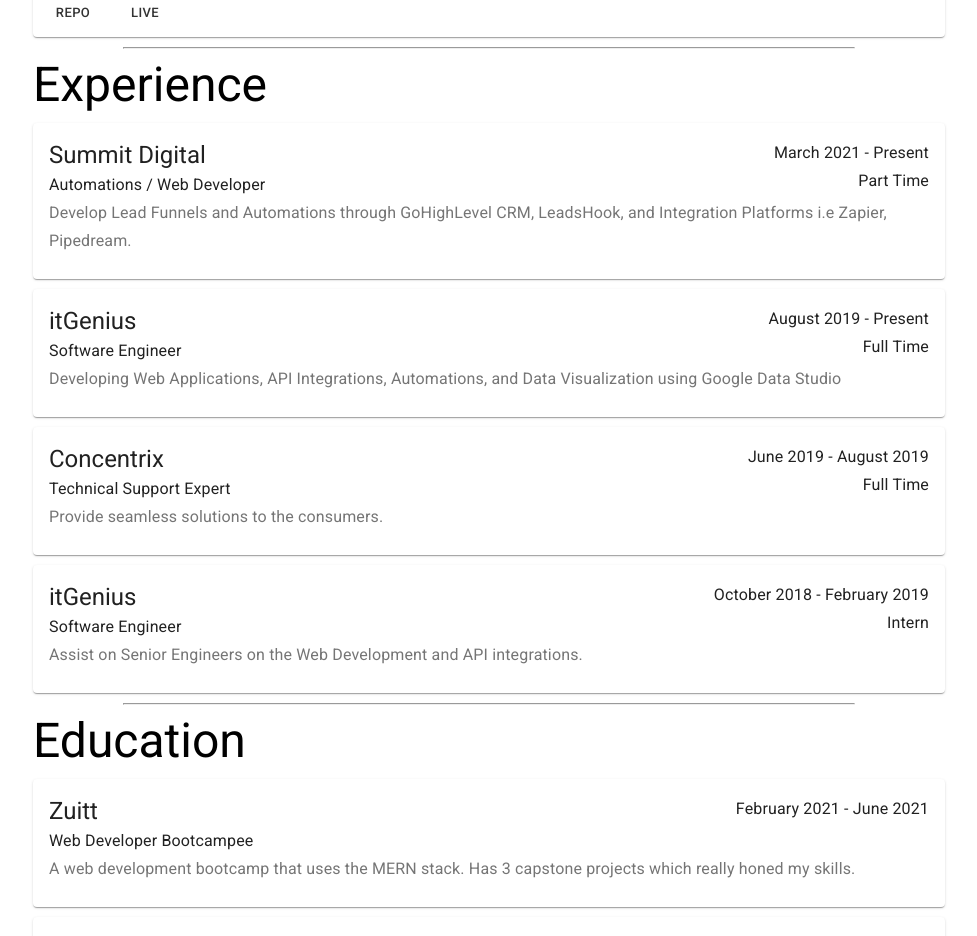
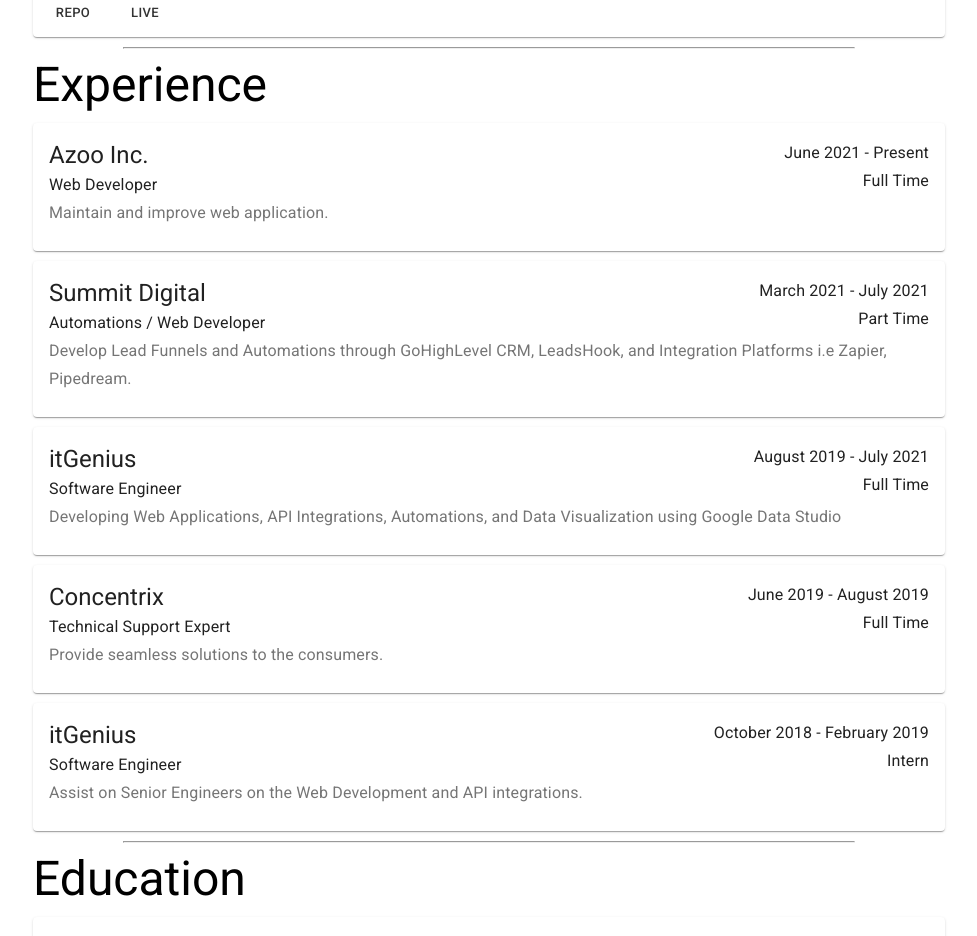
Before and after one commit to kielllll/web-portfolio, a Next.js app: page / in a window 1280 px wide. Shown: the part 1000-1936 px from the top of the page, without its empty margins (151-1128 px from the left). Built offline with nearby package versions, Linux system fonts and the light colour scheme.

Commit message:
update: experience; gear

```diff
--- a/pages/gear.js
+++ b/pages/gear.js
@@ -17,7 +17,7 @@
     },
     {
       type: "SSD",
-      name: "Samsung M.2 500GB",
+      name: "Samsung M.2 500GB, AData SATA 2.5 265GB",
     },
     {
       type: "HDD",
@@ -44,11 +44,11 @@
   const software = [
     {
       type: "IDE",
-      name: "Visual Studio Code",
+      name: "Visual Studio Code / Webstorm",
     },
     {
       type: "API Tester",
-      name: "Postman",
+      name: "Postman / GraphQL Playground",
     },
     {
       type: "Browser",
--- a/pages/index.js
+++ b/pages/index.js
@@ -47,9 +47,17 @@
 
   const experiences = [
     {
+      company: "Azoo Inc.",
+      role: "Web Developer",
+      duration: "June 2021 - Present",
+      jobType: ["Full Time"],
+      description:
+        "Maintain and improve web application.",
+    },
+    {
       company: "Summit Digital",
       role: "Automations / Web Developer",
-      duration: "March 2021 - Present",
+      duration: "March 2021 - July 2021",
       jobType: ["Part Time"],
       description:
         "Develop Lead Funnels and Automations through GoHighLevel CRM, LeadsHook, and Integration Platforms i.e Zapier, Pipedream.",
@@ -57,7 +65,7 @@
     {
       company: "itGenius",
       role: "Software Engineer",
-      duration: "August 2019 - Present",
+      duration: "August 2019 - July 2021",
       jobType: ["Full Time"],
       description:
         "Developing Web Applications, API Integrations, Automations, and Data Visualization using Google Data Studio",
```
